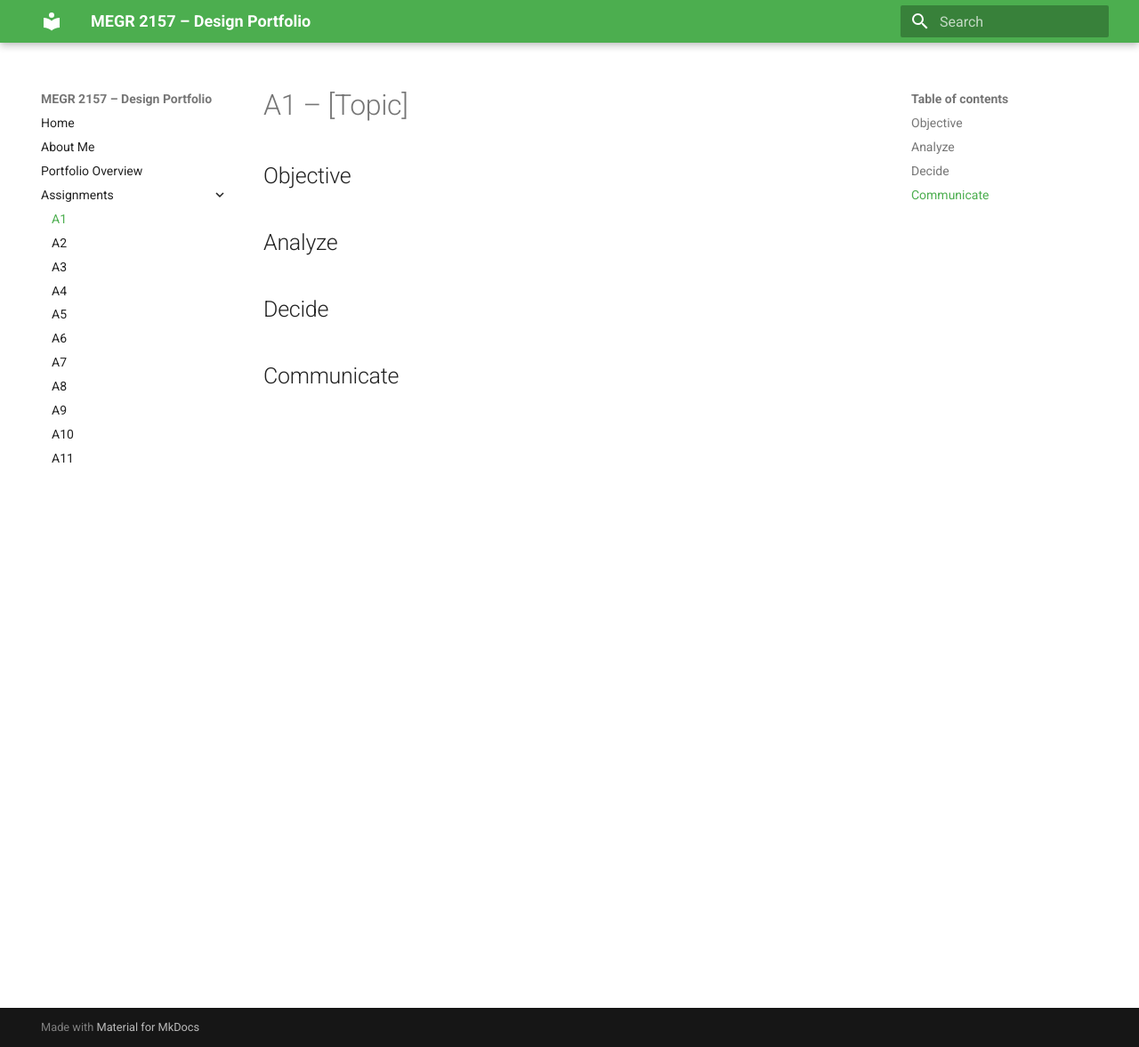
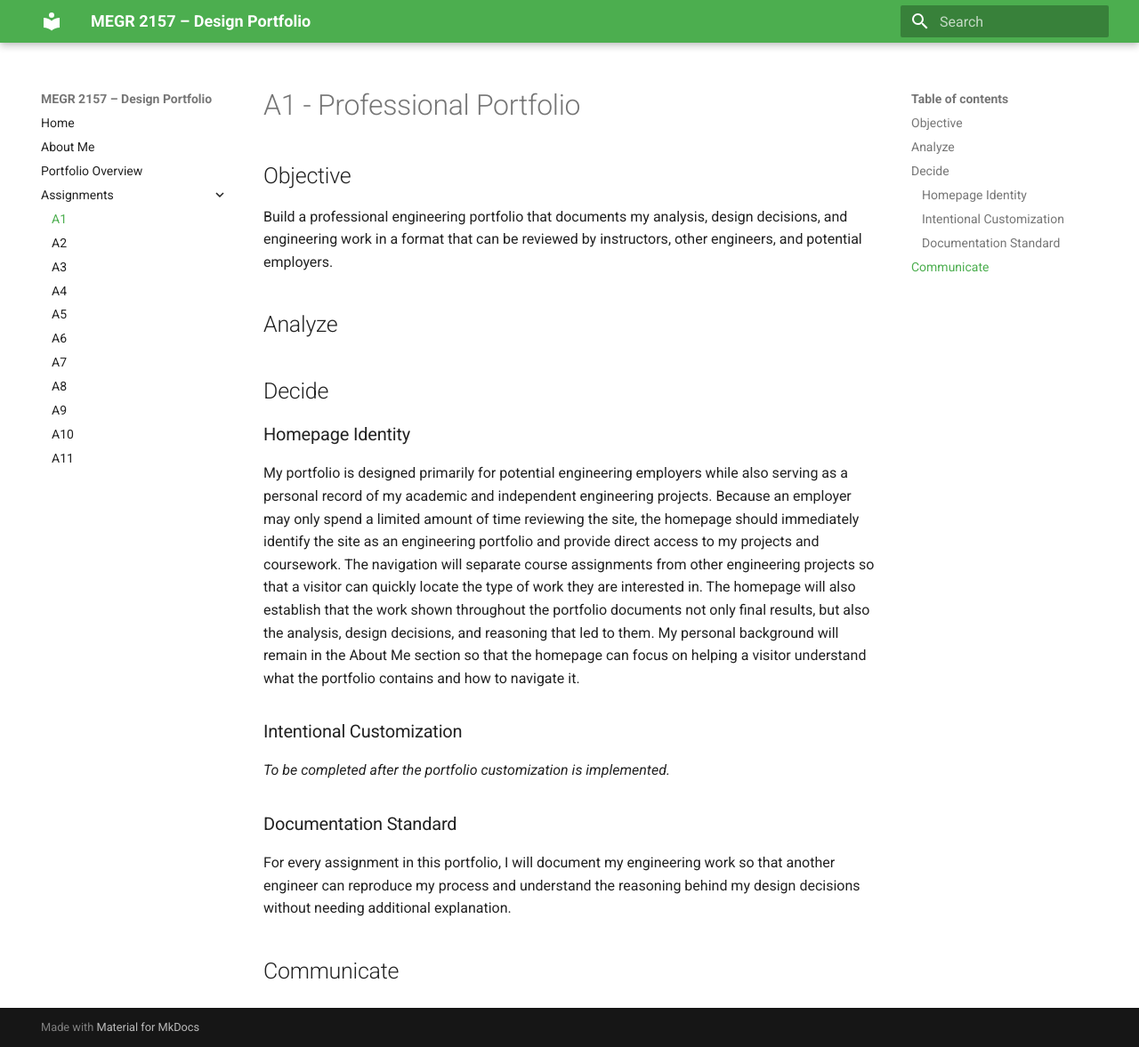
Before and after one commit to AcGallo/Florencondia-MEGR-2157-Portfolio, an MkDocs documentation site: the page built from docs/assignments/A01/index.md, in a window 1280 px wide and 1177 px high. Shown: the whole window at 89% size. Built offline with MkDocs 1.6.1 and Material for MkDocs 9.7.7, drawn with Linux system fonts in a browser that asks for light colours.

Commit message:
Update index.md

```diff
--- a/docs/assignments/A01/index.md
+++ b/docs/assignments/A01/index.md
@@ -1,12 +1,24 @@
-# A1 – [Topic]
+# A1 - Professional Portfolio
 
 ## Objective
 
+Build a professional engineering portfolio that documents my analysis, design decisions, and engineering work in a format that can be reviewed by instructors, other engineers, and potential employers.
 
 ## Analyze
 
 
 ## Decide
 
+### Homepage Identity
+
+My portfolio is designed primarily for potential engineering employers while also serving as a personal record of my academic and independent engineering projects. Because an employer may only spend a limited amount of time reviewing the site, the homepage should immediately identify the site as an engineering portfolio and provide direct access to my projects and coursework. The navigation will separate course assignments from other engineering projects so that a visitor can quickly locate the type of work they are interested in. The homepage will also establish that the work shown throughout the portfolio documents not only final results, but also the analysis, design decisions, and reasoning that led to them. My personal background will remain in the About Me section so that the homepage can focus on helping a visitor understand what the portfolio contains and how to navigate it.
+
+### Intentional Customization
+
+*To be completed after the portfolio customization is implemented.*
+
+### Documentation Standard
+
+For every assignment in this portfolio, I will document my engineering work so that another engineer can reproduce my process and understand the reasoning behind my design decisions without needing additional explanation.
 
 ## Communicate
```
